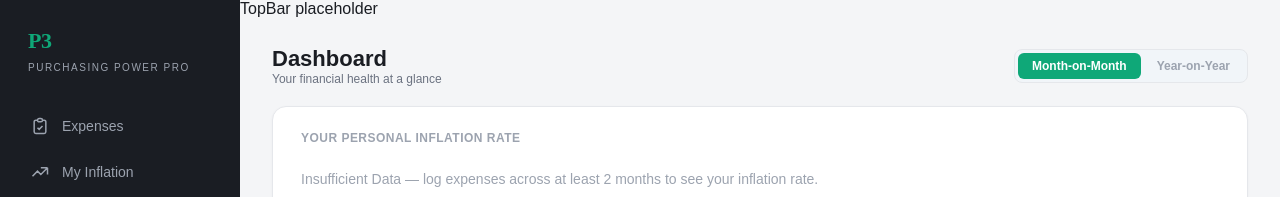
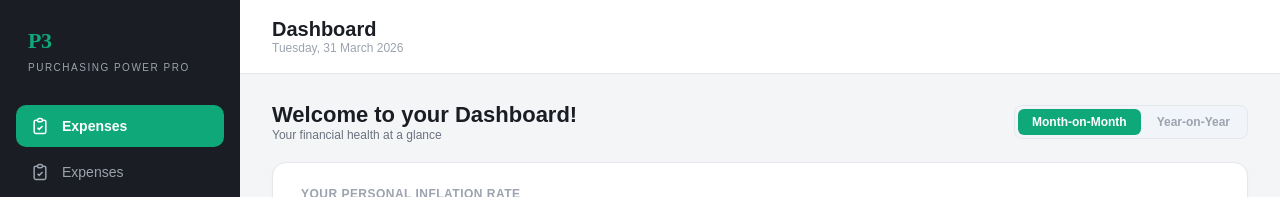
Before and after one commit to BT3103AppDev1/L1_Group_1, a Vue app: page / in a window 1280 px wide. Shown: the top 197 px of the page. Built offline with nearby package versions, Linux system fonts and the light colour scheme; no server answers; the database is empty; sample sign-in values are in the browser's storage.

Commit message:
Feature: Topbar and link to dashboard on sidebar

```diff
--- a/src/components/SidebarNav.vue
+++ b/src/components/SidebarNav.vue
@@ -19,6 +19,13 @@
 
     <!-- Router links to expenses, inflation, compare and wage views -->
     <nav>
+      <router-link to="/" class="nav-btn" active-class="active">
+        <svg width="20" height="20" fill="none" viewBox="0 0 24 24" stroke="currentColor" stroke-width="1.8">
+          <path d="M9 5H7a2 2 0 00-2 2v12a2 2 0 002 2h10a2 2 0 002-2V7a2 2 0 00-2-2h-2M9 5a2 2 0 002 2h2a2 2 0 002-2M9 5a2 2 0 012-2h2a2 2 0 012 2m-6 9l2 2 4-4" />
+        </svg>
+        Expenses
+      </router-link>
+
       <router-link to="/expenses" class="nav-btn" active-class="active">
         <svg width="20" height="20" fill="none" viewBox="0 0 24 24" stroke="currentColor" stroke-width="1.8">
           <path d="M9 5H7a2 2 0 00-2 2v12a2 2 0 002 2h10a2 2 0 002-2V7a2 2 0 00-2-2h-2M9 5a2 2 0 002 2h2a2 2 0 002-2M9 5a2 2 0 012-2h2a2 2 0 012 2m-6 9l2 2 4-4" />
--- a/src/components/TopBar.vue
+++ b/src/components/TopBar.vue
@@ -1,6 +1,36 @@
 <!-- src/components/TopBar.vue -->
 <template>
   <header class="topbar">
-    <p>TopBar placeholder</p>
+    <div>
+      <div class="topbar-title">{{ $route.name || 'Dashboard' }}</div>
+      <div class="topbar-date">{{ todayFormatted }}</div>
+    </div>
   </header>
 </template>
+
+<script>
+export default {
+  name: 'TopBar',
+  data() {
+    return { showNotif: false }
+  },
+  computed: {
+    todayFormatted() {
+      return new Date().toLocaleDateString('en-SG', {
+        weekday: 'long', year: 'numeric', month: 'long', day: 'numeric'
+      })
+    },
+  },
+}
+</script>
+
+<style scoped>
+.topbar {
+  display: flex; align-items: center;
+  padding: 18px 32px; background: var(--card);
+  border-bottom: 1px solid var(--border);
+  position: sticky; top: 0; z-index: 50;
+}
+.topbar-title { font-size: 20px; font-weight: 600; color: var(--text); }
+.topbar-date { font-size: 12px; color: var(--text-muted); }
+</style>
--- a/src/views/DashboardView.vue
+++ b/src/views/DashboardView.vue
@@ -4,7 +4,7 @@
     <!-- ── Header + Period Toggle ── -->
     <div class="flex-between">
       <div>
-        <h1 style="margin:0; font-size:22px;">Dashboard</h1>
+        <h1 style="margin:0; font-size:22px;">Welcome to your Dashboard!</h1>
         <div class="fs-12 text-secondary">Your financial health at a glance</div>
       </div>
       <div class="toggle-group">
```
